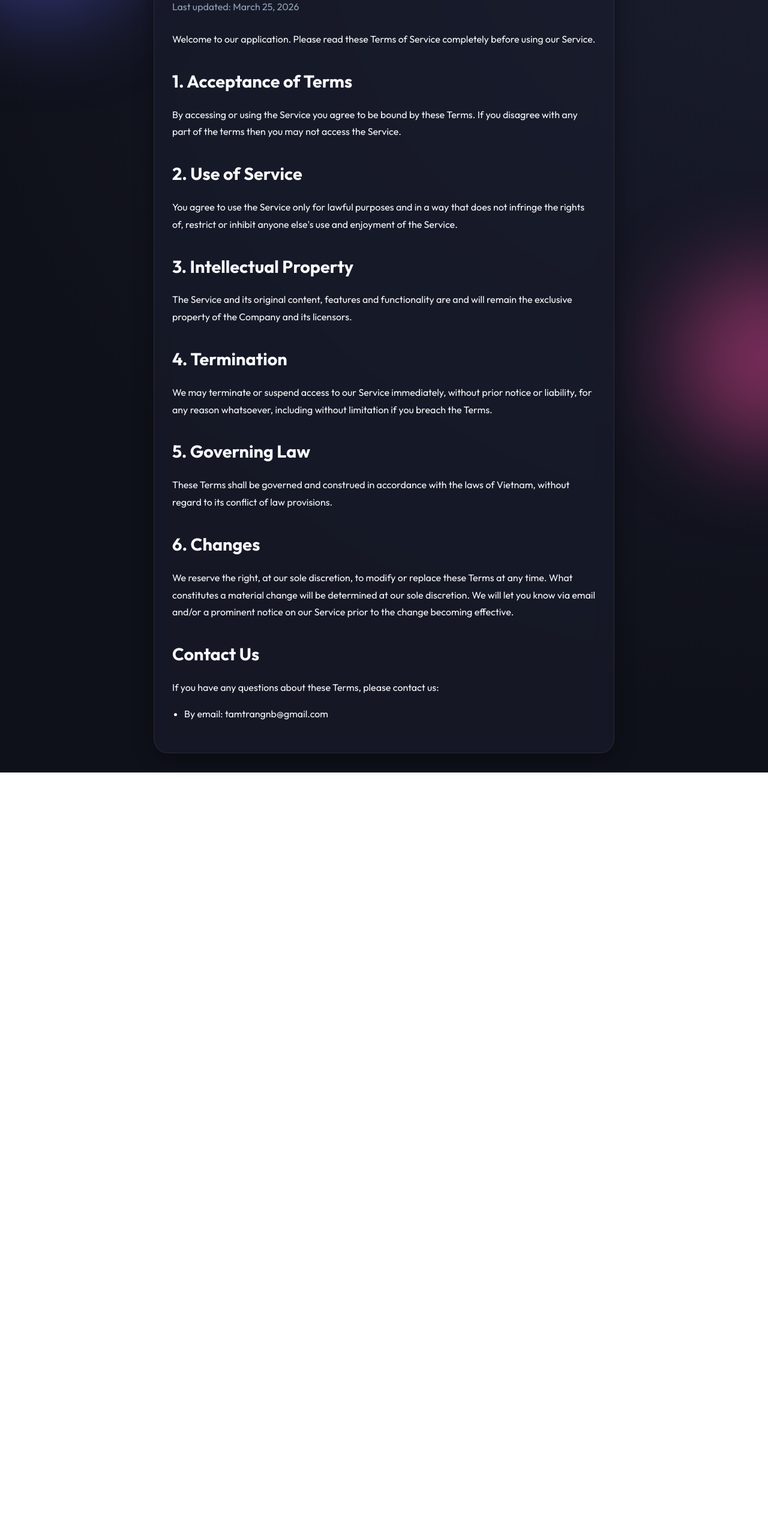
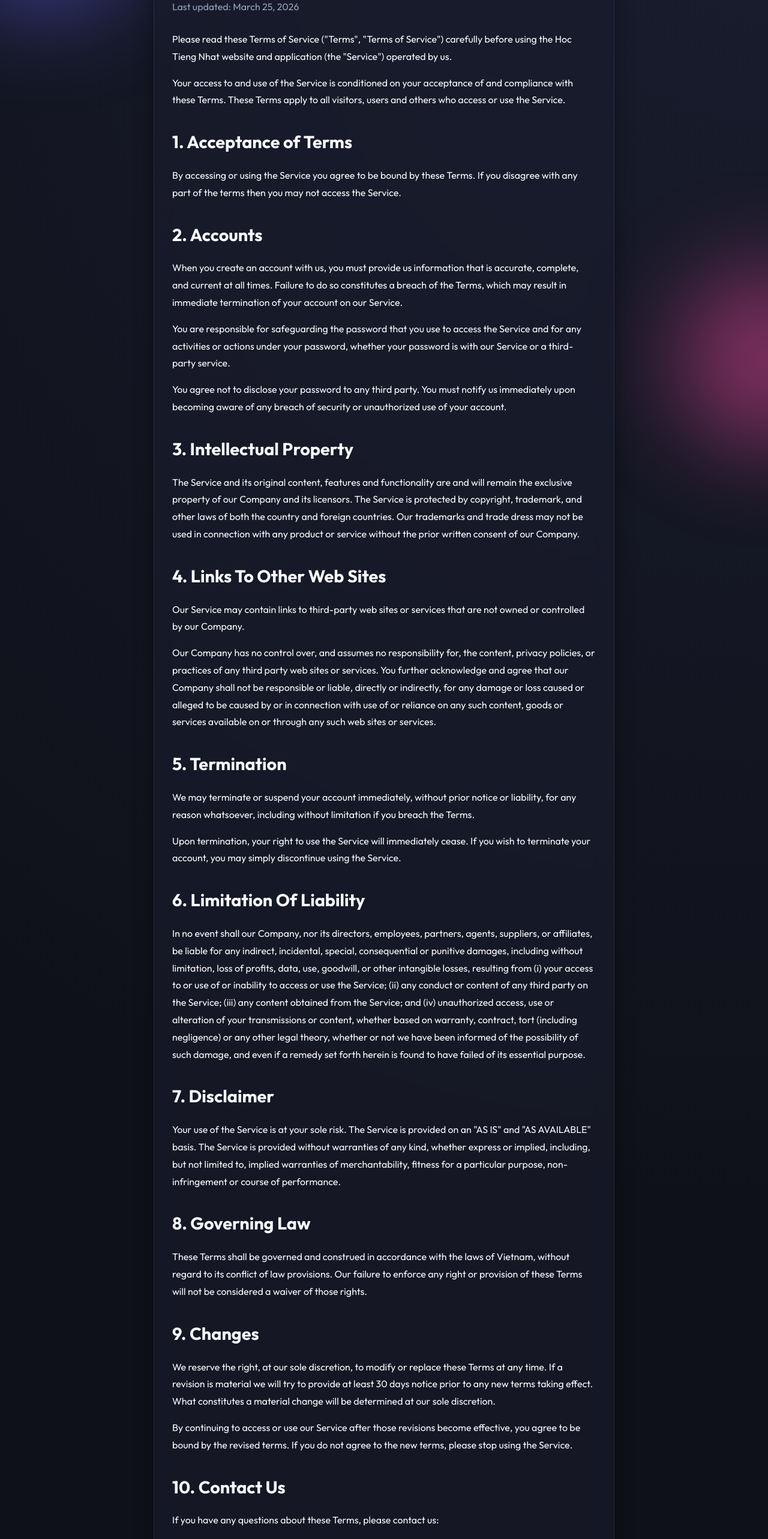
Before and after one commit to olecgema/HocTiengNhat, a React (Vite) app: page /terms-of-service in a window 1280 px wide. Shown: the part 200-2766 px from the top of the page at 60% size. Before the commit the page ends 1488 px from the top, so only its background shows below. Built offline with nearby package versions, Linux system fonts and the light colour scheme; no server answers.

Commit message:
Update Terms of Service to be a standard complete template

```diff
--- a/src/pages/TermsOfService.jsx
+++ b/src/pages/TermsOfService.jsx
@@ -14,7 +14,10 @@
 
                 <div style={{ lineHeight: '1.8', color: 'var(--text-main)' }}>
                     <p style={{ marginBottom: '15px' }}>
-                        Welcome to our application. Please read these Terms of Service completely before using our Service.
+                        Please read these Terms of Service ("Terms", "Terms of Service") carefully before using the Hoc Tieng Nhat website and application (the "Service") operated by us.
+                    </p>
+                    <p style={{ marginBottom: '25px' }}>
+                        Your access to and use of the Service is conditioned on your acceptance of and compliance with these Terms. These Terms apply to all visitors, users and others who access or use the Service.
                     </p>
 
                     <h2 style={{ fontSize: '1.8rem', marginTop: '30px', marginBottom: '15px', color: 'var(--text-main)' }}>1. Acceptance of Terms</h2>
@@ -22,32 +25,62 @@
                         By accessing or using the Service you agree to be bound by these Terms. If you disagree with any part of the terms then you may not access the Service.
                     </p>
 
-                    <h2 style={{ fontSize: '1.8rem', marginTop: '30px', marginBottom: '15px', color: 'var(--text-main)' }}>2. Use of Service</h2>
+                    <h2 style={{ fontSize: '1.8rem', marginTop: '30px', marginBottom: '15px', color: 'var(--text-main)' }}>2. Accounts</h2>
                     <p style={{ marginBottom: '15px' }}>
-                        You agree to use the Service only for lawful purposes and in a way that does not infringe the rights of, restrict or inhibit anyone else's use and enjoyment of the Service.
+                        When you create an account with us, you must provide us information that is accurate, complete, and current at all times. Failure to do so constitutes a breach of the Terms, which may result in immediate termination of your account on our Service.
+                    </p>
+                    <p style={{ marginBottom: '15px' }}>
+                        You are responsible for safeguarding the password that you use to access the Service and for any activities or actions under your password, whether your password is with our Service or a third-party service.
+                    </p>
+                    <p style={{ marginBottom: '25px' }}>
+                        You agree not to disclose your password to any third party. You must notify us immediately upon becoming aware of any breach of security or unauthorized use of your account.
                     </p>
 
                     <h2 style={{ fontSize: '1.8rem', marginTop: '30px', marginBottom: '15px', color: 'var(--text-main)' }}>3. Intellectual Property</h2>
-                    <p style={{ marginBottom: '15px' }}>
-                        The Service and its original content, features and functionality are and will remain the exclusive property of the Company and its licensors.
+                    <p style={{ marginBottom: '25px' }}>
+                        The Service and its original content, features and functionality are and will remain the exclusive property of our Company and its licensors. The Service is protected by copyright, trademark, and other laws of both the country and foreign countries. Our trademarks and trade dress may not be used in connection with any product or service without the prior written consent of our Company.
                     </p>
 
-                    <h2 style={{ fontSize: '1.8rem', marginTop: '30px', marginBottom: '15px', color: 'var(--text-main)' }}>4. Termination</h2>
+                    <h2 style={{ fontSize: '1.8rem', marginTop: '30px', marginBottom: '15px', color: 'var(--text-main)' }}>4. Links To Other Web Sites</h2>
                     <p style={{ marginBottom: '15px' }}>
-                        We may terminate or suspend access to our Service immediately, without prior notice or liability, for any reason whatsoever, including without limitation if you breach the Terms.
+                        Our Service may contain links to third-party web sites or services that are not owned or controlled by our Company.
+                    </p>
+                    <p style={{ marginBottom: '25px' }}>
+                        Our Company has no control over, and assumes no responsibility for, the content, privacy policies, or practices of any third party web sites or services. You further acknowledge and agree that our Company shall not be responsible or liable, directly or indirectly, for any damage or loss caused or alleged to be caused by or in connection with use of or reliance on any such content, goods or services available on or through any such web sites or services.
                     </p>
 
-                    <h2 style={{ fontSize: '1.8rem', marginTop: '30px', marginBottom: '15px', color: 'var(--text-main)' }}>5. Governing Law</h2>
+                    <h2 style={{ fontSize: '1.8rem', marginTop: '30px', marginBottom: '15px', color: 'var(--text-main)' }}>5. Termination</h2>
                     <p style={{ marginBottom: '15px' }}>
-                        These Terms shall be governed and construed in accordance with the laws of Vietnam, without regard to its conflict of law provisions.
+                        We may terminate or suspend your account immediately, without prior notice or liability, for any reason whatsoever, including without limitation if you breach the Terms.
+                    </p>
+                    <p style={{ marginBottom: '25px' }}>
+                        Upon termination, your right to use the Service will immediately cease. If you wish to terminate your account, you may simply discontinue using the Service.
                     </p>
 
-                    <h2 style={{ fontSize: '1.8rem', marginTop: '30px', marginBottom: '15px', color: 'var(--text-main)' }}>6. Changes</h2>
-                    <p style={{ marginBottom: '15px' }}>
-                        We reserve the right, at our sole discretion, to modify or replace these Terms at any time. What constitutes a material change will be determined at our sole discretion. We will let you know via email and/or a prominent notice on our Service prior to the change becoming effective.
+                    <h2 style={{ fontSize: '1.8rem', marginTop: '30px', marginBottom: '15px', color: 'var(--text-main)' }}>6. Limitation Of Liability</h2>
+                    <p style={{ marginBottom: '25px' }}>
+                        In no event shall our Company, nor its directors, employees, partners, agents, suppliers, or affiliates, be liable for any indirect, incidental, special, consequential or punitive damages, including without limitation, loss of profits, data, use, goodwill, or other intangible losses, resulting from (i) your access to or use of or inability to access or use the Service; (ii) any conduct or content of any third party on the Service; (iii) any content obtained from the Service; and (iv) unauthorized access, use or alteration of your transmissions or content, whether based on warranty, contract, tort (including negligence) or any other legal theory, whether or not we have been informed of the possibility of such damage, and even if a remedy set forth herein is found to have failed of its essential purpose.
                     </p>
 
-                    <h2 style={{ fontSize: '1.8rem', marginTop: '30px', marginBottom: '15px', color: 'var(--text-main)' }}>Contact Us</h2>
+                    <h2 style={{ fontSize: '1.8rem', marginTop: '30px', marginBottom: '15px', color: 'var(--text-main)' }}>7. Disclaimer</h2>
+                    <p style={{ marginBottom: '25px' }}>
+                        Your use of the Service is at your sole risk. The Service is provided on an "AS IS" and "AS AVAILABLE" basis. The Service is provided without warranties of any kind, whether express or implied, including, but not limited to, implied warranties of merchantability, fitness for a particular purpose, non-infringement or course of performance.
+                    </p>
+
+                    <h2 style={{ fontSize: '1.8rem', marginTop: '30px', marginBottom: '15px', color: 'var(--text-main)' }}>8. Governing Law</h2>
+                    <p style={{ marginBottom: '25px' }}>
+                        These Terms shall be governed and construed in accordance with the laws of Vietnam, without regard to its conflict of law provisions. Our failure to enforce any right or provision of these Terms will not be considered a waiver of those rights.
+                    </p>
+
+                    <h2 style={{ fontSize: '1.8rem', marginTop: '30px', marginBottom: '15px', color: 'var(--text-main)' }}>9. Changes</h2>
+                    <p style={{ marginBottom: '15px' }}>
+                        We reserve the right, at our sole discretion, to modify or replace these Terms at any time. If a revision is material we will try to provide at least 30 days notice prior to any new terms taking effect. What constitutes a material change will be determined at our sole discretion.
+                    </p>
+                    <p style={{ marginBottom: '25px' }}>
+                        By continuing to access or use our Service after those revisions become effective, you agree to be bound by the revised terms. If you do not agree to the new terms, please stop using the Service.
+                    </p>
+
+                    <h2 style={{ fontSize: '1.8rem', marginTop: '30px', marginBottom: '15px', color: 'var(--text-main)' }}>10. Contact Us</h2>
                     <p style={{ marginBottom: '15px' }}>If you have any questions about these Terms, please contact us:</p>
                     <ul style={{ paddingLeft: '20px', marginBottom: '20px', listStyleType: 'disc' }}>
                         <li style={{ marginBottom: '10px' }}>By email: tamtrangnb@gmail.com</li>
```
